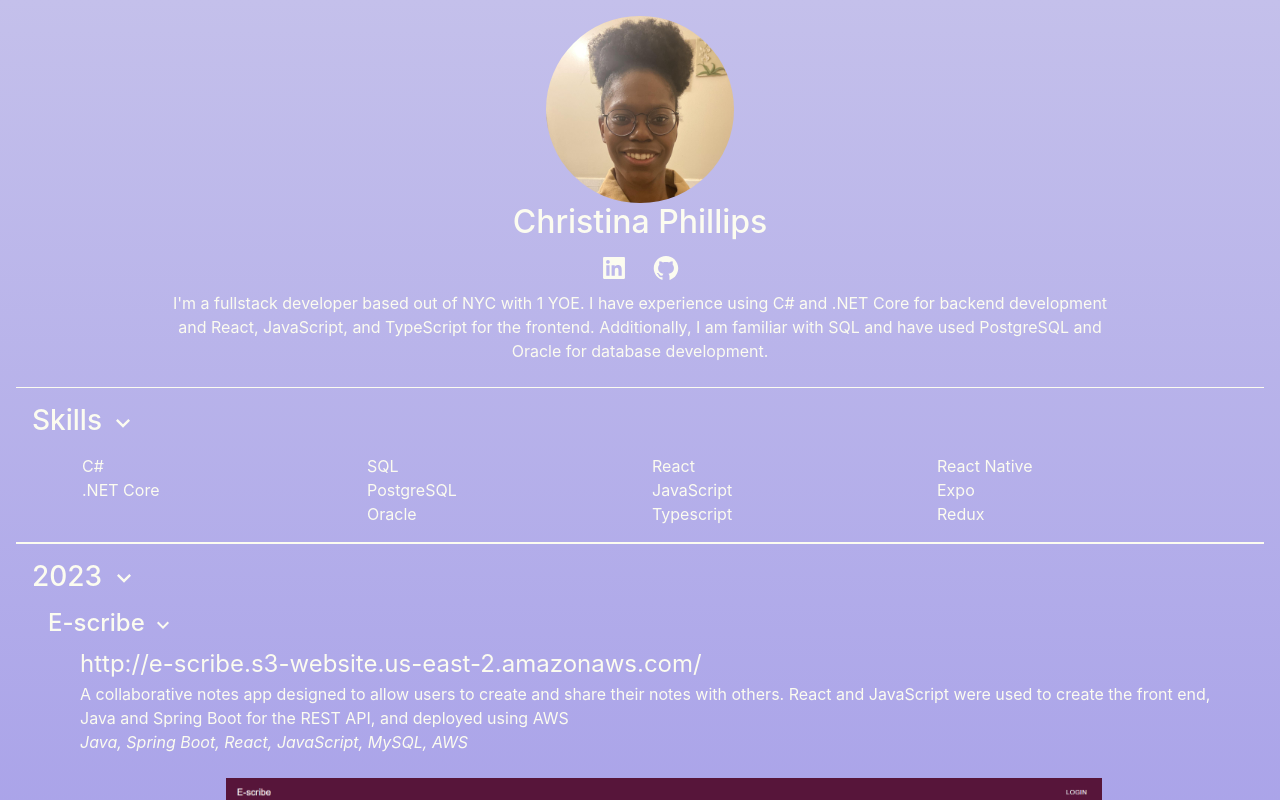
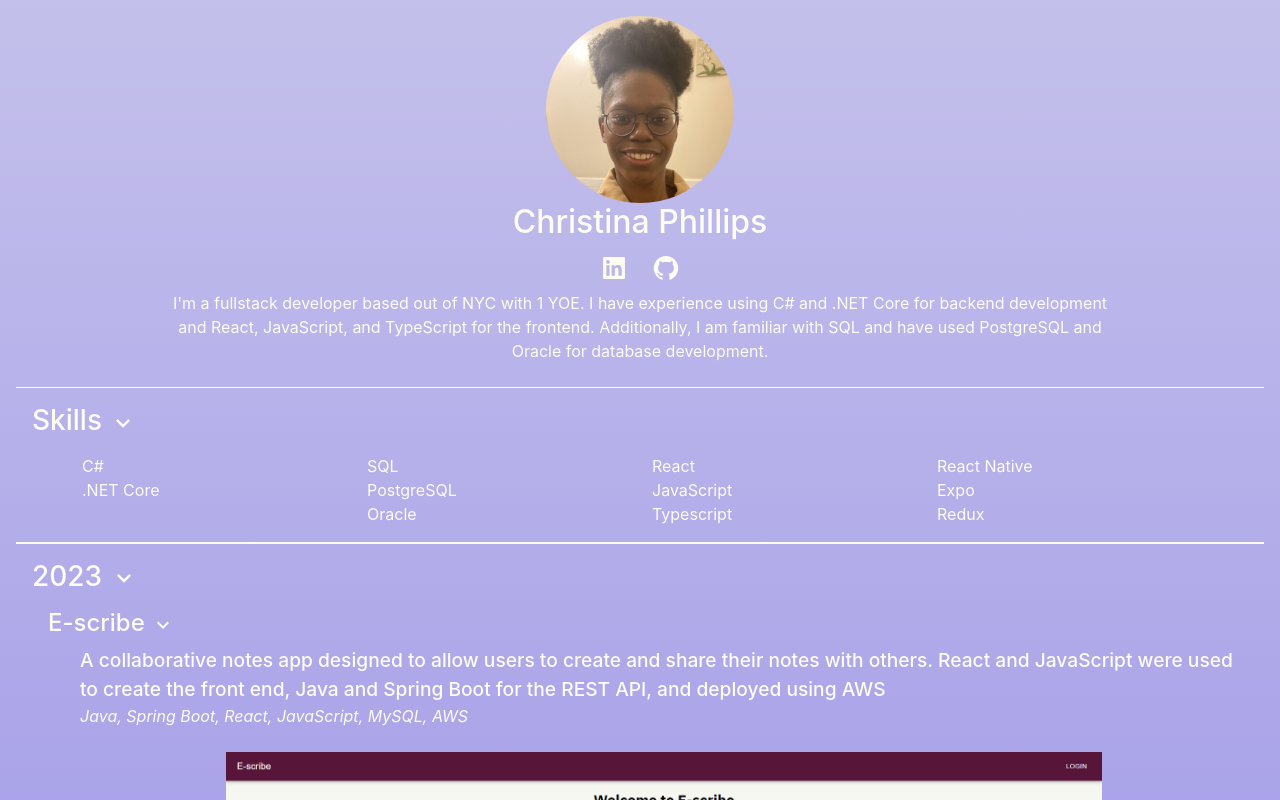
Before and after one commit to chq-ristina/portfolio-website, a React (Create React App) app: page / in a window 1280 px wide. Both pictures are taken after a click on the button "E-scribe". Shown: the top 800 px of the page. Built offline with nearby package versions, Linux system fonts and the light colour scheme.

Commit message:
Adding styling

```diff
--- a/src/App.scss
+++ b/src/App.scss
@@ -1,6 +1,7 @@
 $base-color: #9d95e8;
 $base-color-2: #c4c0eb;
 $text-color: #fcfcf0;
+$text-color-dark: #000;
 
 body{
     background: linear-gradient($base-color-2 0%, $base-color 100%);
@@ -26,6 +27,16 @@ a {
     width: 25%;
 }
 
+.proj-desc-desc{
+    font-size: 1.20rem;
+    font-weight: 500;
+    // color: #000;
+}
+
+.proj-desc-tech{
+    font-size: 1rem;
+}
+
 .component{
     border-top: 1px solid $text-color;
     border-bottom: 1px solid $text-color;
--- a/src/components/ProjectDescription.tsx
+++ b/src/components/ProjectDescription.tsx
@@ -11,7 +11,7 @@ export interface ImgCard {
 export interface IProjectDescription {
   projectName: string;
   projectDescription: string;
-  url: string | null;
+  url?: string;
   technologies: string[];
   images: ImgCard[];
 }
@@ -46,10 +46,10 @@ export function ProjectDescription(props: IProjectDescription) {
               <span className="fs-4">{props.url}</span>
             </a>
           )}
-          <span>{props.projectDescription}</span>
+          <span className="proj-desc-desc">{props.projectDescription}</span>
           <div>
             {props.technologies.map((technology, idx) => (
-              <span className="fst-italic">
+              <span className="fst-italic proj-desc-tech">
                 {technology}
                 {idx !== props.technologies.length - 1 && ", "}{" "}
               </span>
@@ -58,12 +58,12 @@ export function ProjectDescription(props: IProjectDescription) {
         </div>
 
         <div className="d-flex justify-content-center align-items-center my-4">
-          <div id="carouselExampleCaptions" className="carousel carousel-dark slide w-75" data-bs-ride="carousel">
+          <div id="imgCarousel" className="carousel carousel-dark slide w-75" data-bs-ride="carousel">
             <div className="carousel-indicators">
               {props.images.map((val, index) => (
                 <button
                 type="button"
-                data-bs-target="#carouselExampleCaptions"
+                data-bs-target="#imgCarousel"
                 data-bs-slide-to={index}
                 className={activeSlide(index)}
                 aria-current={index === 0}
@@ -87,9 +87,8 @@ export function ProjectDescription(props: IProjectDescription) {
             <button
               className="carousel-control-prev"
               type="button"
-              data-bs-target="#carouselExampleCaptions"
+              data-bs-target="#imgCarousel"
               data-bs-slide="prev"
-              // onClick={() => updateActiveIndex(false)}
             >
               <span
                 className="carousel-control-prev-icon"
@@ -100,9 +99,8 @@ export function ProjectDescription(props: IProjectDescription) {
             <button
               className="carousel-control-next"
               type="button"
-              data-bs-target="#carouselExampleCaptions"
+              data-bs-target="#imgCarousel"
               data-bs-slide="next"
-              // onClick={() => updateActiveIndex()}
             >
               <span
                 className="carousel-control-next-icon"
@@ -112,16 +110,6 @@ export function ProjectDescription(props: IProjectDescription) {
             </button>
           </div>
         </div>
-        {/* <div>
-          {props.images.map(({ src, description }, index) => (
-            <div className="card w-25 my-3">
-              <img src={src} className="card-img-top" />
-              <div className="card-body">
-                <p className="card-text">{description}</p>
-              </div>
-            </div>
-          ))}
-        </div> */}
       </div>
     </div>
   );
--- a/src/data/ProjectDescriptions.ts
+++ b/src/data/ProjectDescriptions.ts
@@ -11,7 +11,7 @@ import escribe7 from "../assets/escribe/ModifiedByTestUser.png";
 export const eScribeDesc: IProjectDescription = {
     projectName: "E-scribe",
     projectDescription: "A collaborative notes app designed to allow users to create and share their notes with others. React and JavaScript were used to create the front end, Java and Spring Boot for the REST API, and deployed using AWS",
-    url: "http://e-scribe.s3-website.us-east-2.amazonaws.com/",
+    // url: "http://e-scribe.s3-website.us-east-2.amazonaws.com/",
     technologies: [
       "Java",
       "Spring Boot",
```
